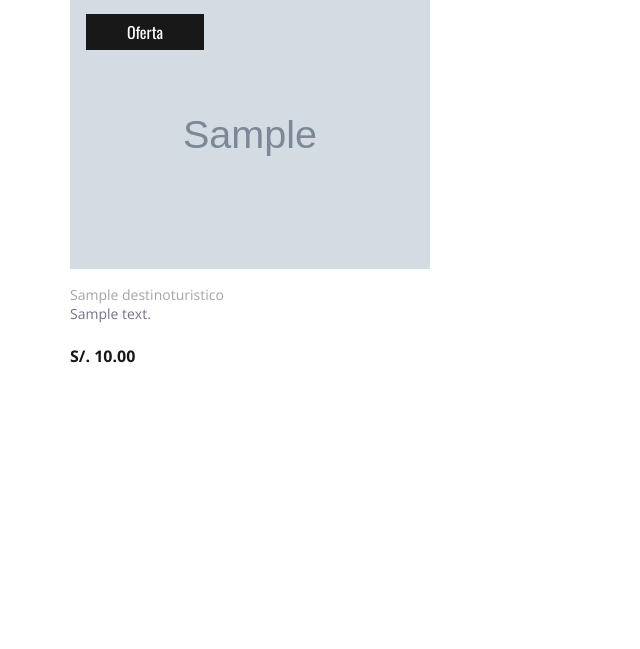
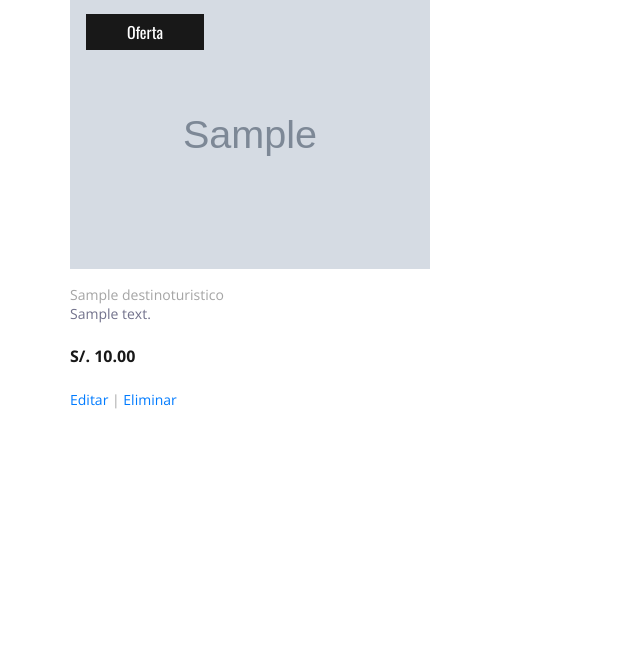
Before and after one commit to Aristides-1/lab8, a Django app: page / in a window 1280 px wide. Shown: the part 1528-2177 px from the top of the page, without its empty margins (0-640 px from the left). Run offline with Django 5.2, Linux system fonts and the light colour scheme; tables that the repository leaves empty hold one stand-in row (values such as "Sample post"); grey boxes marked "Sample" are stand-in pictures; some libraries are stand-ins or nearby versions.

Commit message:
agregando crud al index.html
Agregando editar y eliminar dentro del for q tiene tags de django

```diff
--- a/destinos_arequipa/templates/index.html
+++ b/destinos_arequipa/templates/index.html
@@ -268,6 +268,17 @@
 											<div class="destination_price">
 												S/. {{ destino.precioTour }}
 											</div>
+											<br>
+
+											<a href="{% url 'editar_destino' destino.id %}">
+												Editar
+											</a>
+
+											|
+
+											<a href="{% url 'eliminar_destino' destino.id %}">
+												Eliminar
+											</a>
 
 										</div>
 
```
